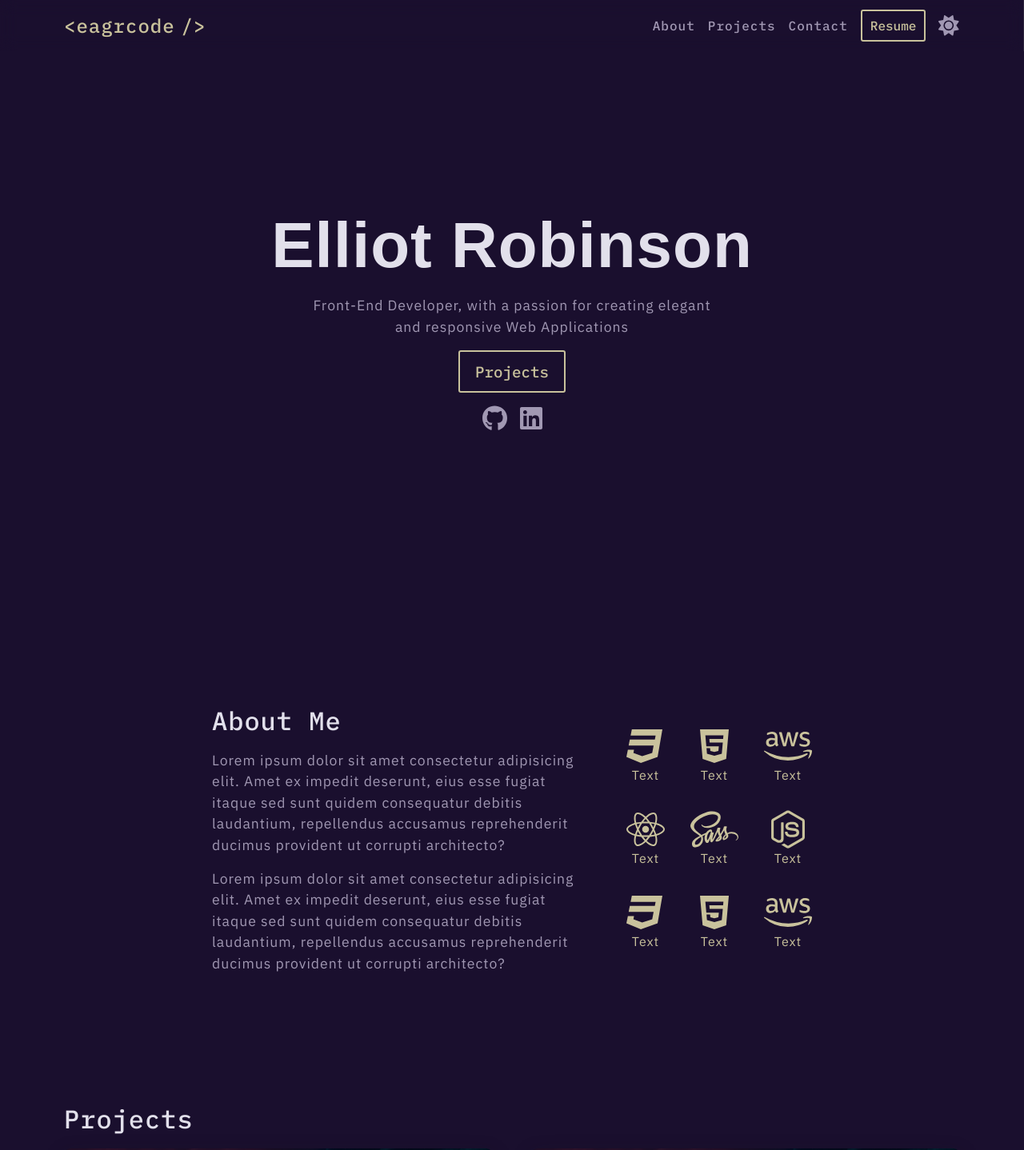
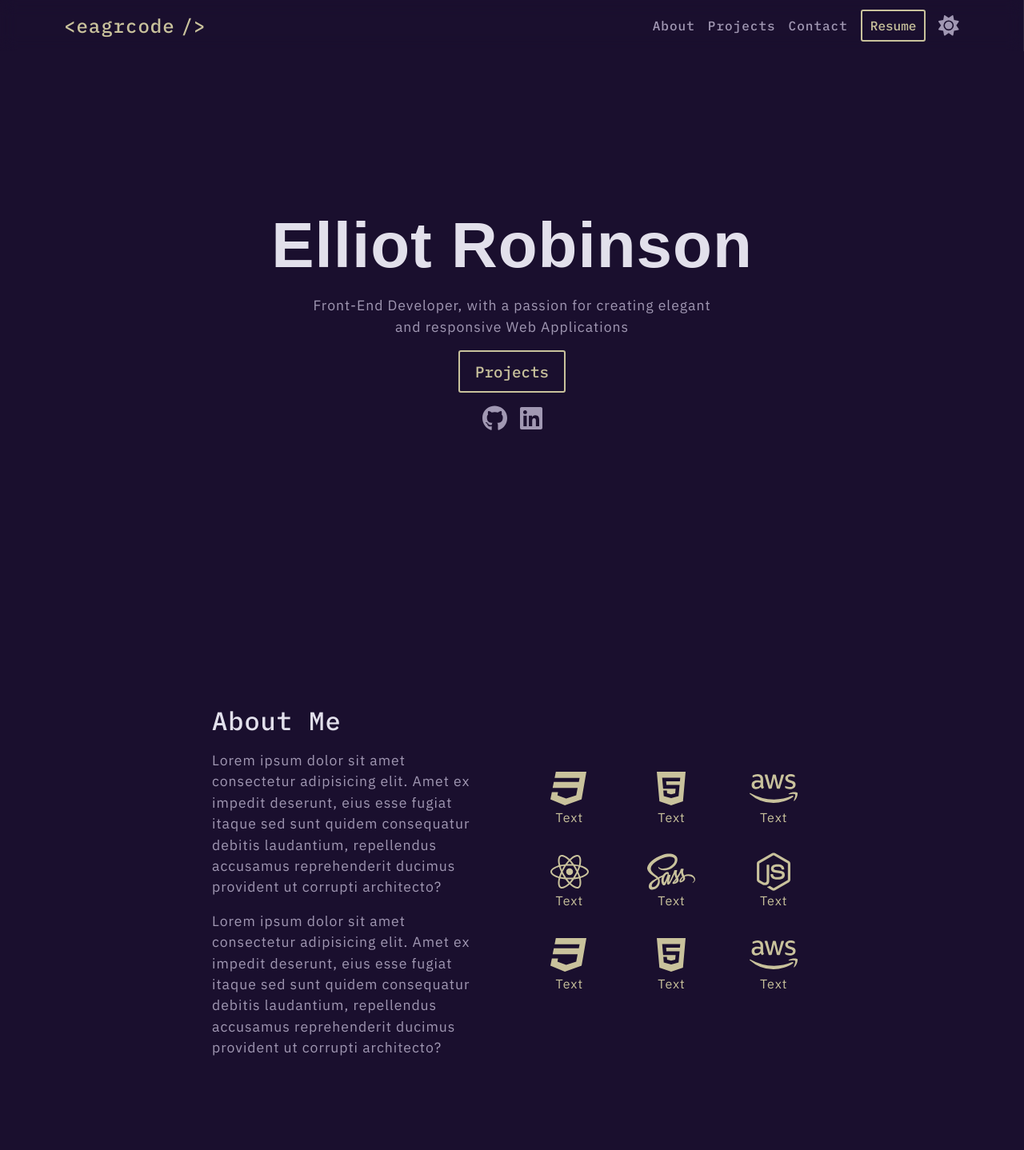
Before and after one commit to eagrcode/eagrcode-dev, a Next.js app: page / in a window 1280 px wide. Shown: the top 1438 px of the page at 80% size. Built offline with nearby package versions, Linux system fonts and the light colour scheme.

Commit message:
change gap to match other sections

```diff
--- a/src/components/About/About.module.scss
+++ b/src/components/About/About.module.scss
@@ -25,6 +25,7 @@
   display: flex;
   flex-direction: column;
   gap: 1rem;
+  width: 100%;
 }
 
 .aboutText {
@@ -40,10 +41,6 @@
   grid-template-columns: repeat(3, 1fr);
   gap: 2rem;
   width: 100%;
-
-  @media (min-width: 768px) {
-    width: auto;
-  }
 }
 
 .gridItem {
--- a/src/components/Projects/ProjectCard/ProjectCard.module.scss
+++ b/src/components/Projects/ProjectCard/ProjectCard.module.scss
@@ -1,7 +1,6 @@
 .project {
   display: flex;
   flex-direction: column;
-
   gap: 1rem;
 }
 
```
